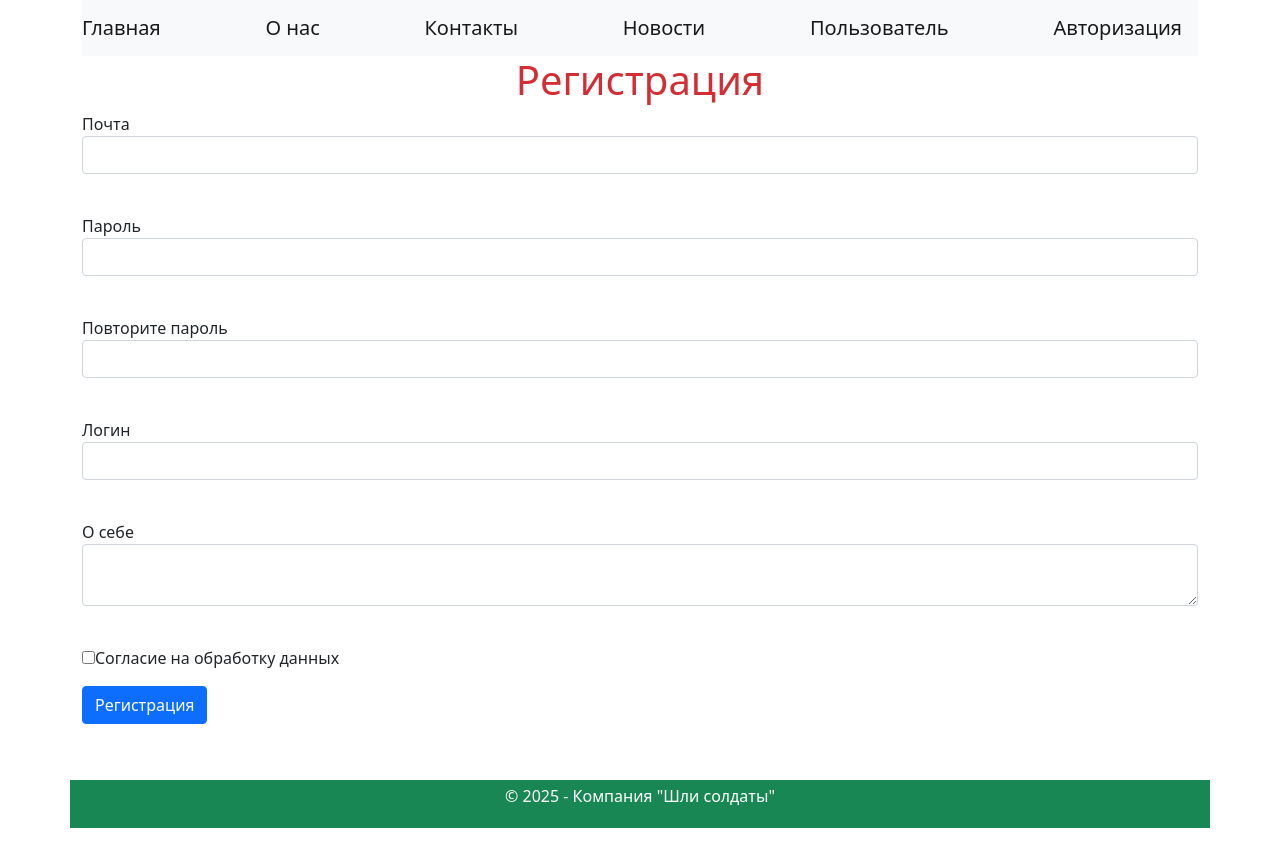
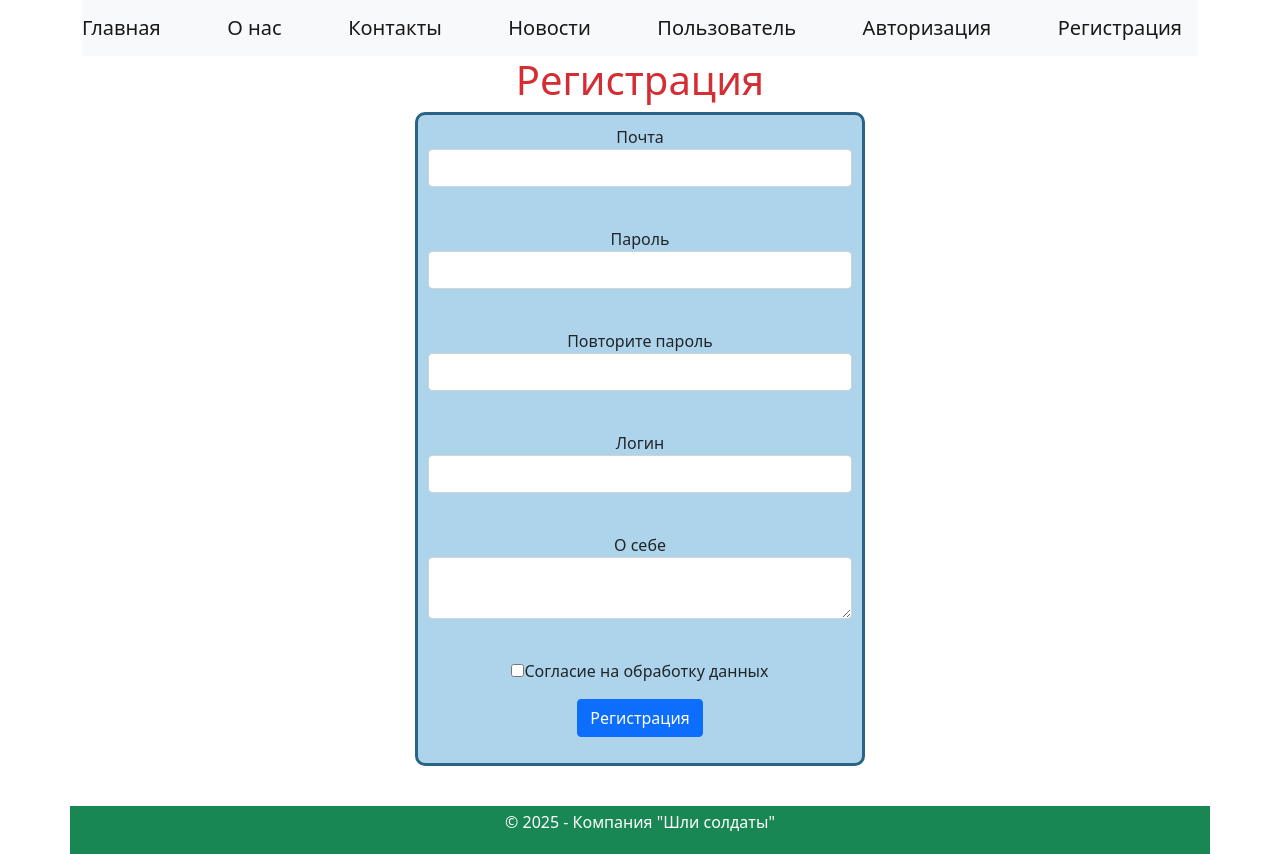
Before and after one commit to Poltossick/Python_Web_2025, a Flask app: page /register in a window 1280 px wide. Before the commit the page ends 828 px from the top, so only its background shows below. Run offline with Flask 3, Linux system fonts and the light colour scheme.

Commit message:
Registration Form Test

```diff
--- a/static/css/style.css
+++ b/static/css/style.css
@@ -7,9 +7,9 @@ form.login_form{
     max-width: 450px;
     margin-left: auto;
     margin-right: auto;
-    background-color: #E6BBC1;
+    background-color: #add4eb;
     padding: 10px;
-    border: 3px solid #d22e34;
+    border: 3px solid #2a6383;
     border-radius: 10px;
     text-align: center;
 }
--- a/templates/base.html
+++ b/templates/base.html
@@ -20,6 +20,7 @@
         <a href="/news" class="navbar-brand">Новости</a>
         <a href="/get-user" class="navbar-brand">Пользователь</a>
         <a href="/login" class="navbar-brand">Авторизация</a>
+        <a href="/register" class="navbar-brand">Регистрация</a>
     </nav>
 </header>
     </div>
--- a/templates/register.html
+++ b/templates/register.html
@@ -2,7 +2,7 @@
 
 {% block content %}
 <h1>Регистрация</h1>
-<form action="" method="post">
+<form action="" method="post" class="login_form">
     {{ form.hidden_tag() }}
     <p>
         {{ form.email.label }}<br>
```
